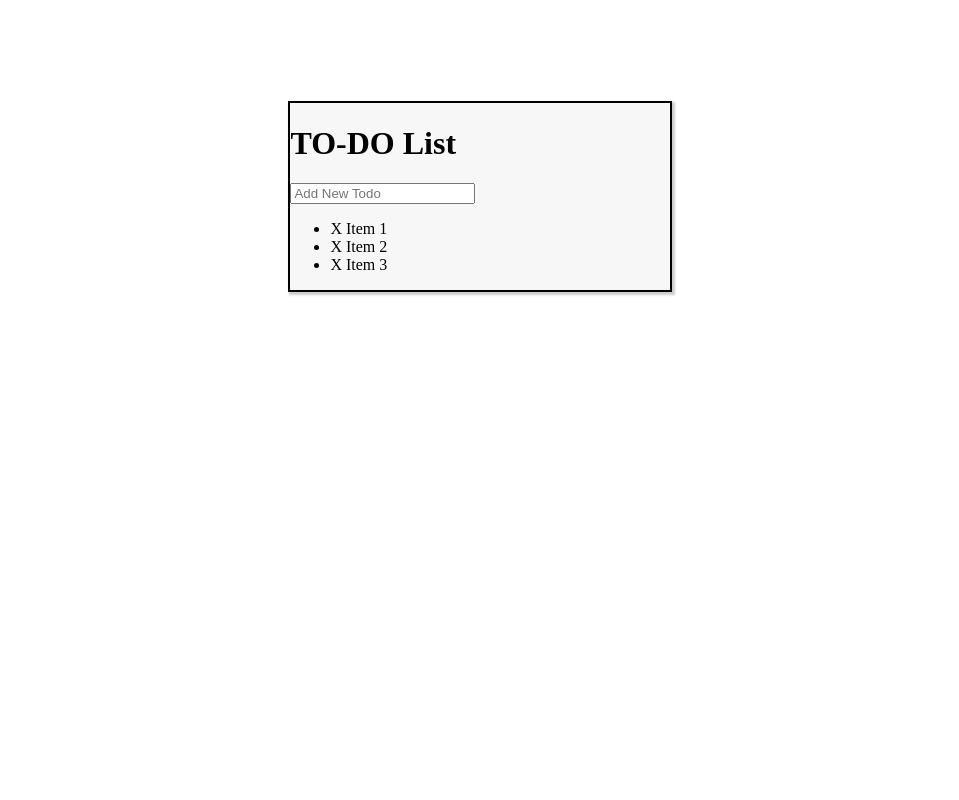
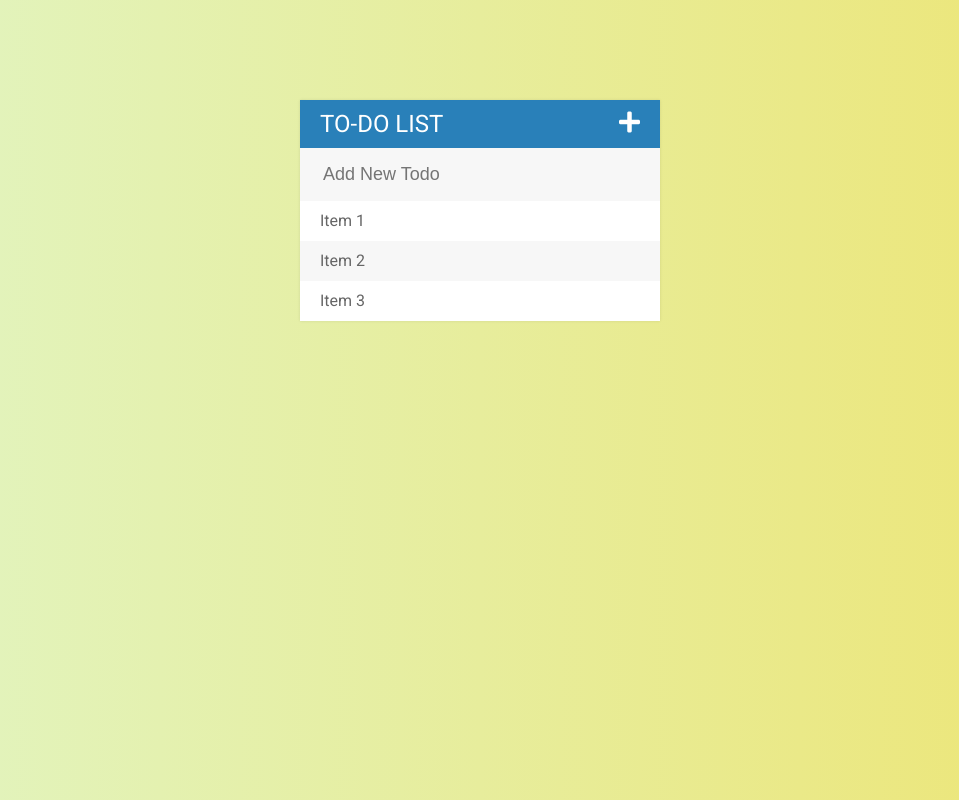
Before and after one commit to RyanJLDoucette/ToDo-List-App, a plain HTML site: page index.html in a window 1280 px wide. Shown: the whole page, without its empty margins (160-1119 px from the left). Drawn offline with Linux system fonts and the light colour scheme.

Commit message:
Finished the styling
did most of the styling. There is an issue with lining up the span/li. The span is affected by the line heigh when I want it to just take height.

```diff
--- a/assets/css/styles.css
+++ b/assets/css/styles.css
@@ -1,9 +1,15 @@
+body {
+    font-family: 'Roboto', sans-serif;
+    background: #EDE574;  /* fallback for old browsers */
+    background: -webkit-linear-gradient(to right, #E1F5C4, #EDE574);  /* Chrome 10-25, Safari 5.1-6 */
+    background: linear-gradient(to right, #E1F5C4, #EDE574); /* W3C, IE 10+/ Edge, Firefox 16+, Chrome 26+, Opera 12+, Safari 7+ */
+}
+
 #container {
-    border: 2px solid black;
-    margin: 8% auto;
+    margin: 100px auto;
     background: #f7f7f7;
-    width: 30%;
-    box-shadow: 2px 2px 2px 1px rgba(0, 0, 0, 0.2);
+    width: 360px;
+    box-shadow: 0 0 3px rgba(0, 0, 0, 0.1);
 }
 
 .strike {
@@ -12,5 +18,70 @@
 }
 
 .hidden {
-    display: hidden;
+    display: none;
 }
+
+h1 {
+    background: #2980b9;
+    color: white;
+    margin: 0;
+    padding: 10px 20px;
+    font-size: 24px;
+    font-weight: normal;
+}
+
+input {
+    width: 100%;
+    background: #f7f7f7;
+    font-size: 18px;
+    padding: 13px 13px 13px 20px;
+    color: #2980b9;
+    border: 3px solid rgba(0,0,0,0);
+    margin: 0;
+
+}
+
+ul {
+    list-style: none;
+    margin: 0;
+    padding: 0;
+}
+
+li:nth-child(odd) {
+    background: white;
+}
+
+li {
+    height: 40px;
+    color: #666;
+    line-height: 40px;
+}
+
+input:focus {
+    background: white;
+    border: 3px solid #2980b9;
+    outline: none;
+}
+
+.fa-plus {
+    float: right;
+}
+
+span {
+    background: #e74c3c;
+	height: 100%;
+	margin-right: 20px;
+	text-align: center;
+	color: white;
+	width: 0;
+	display: inline-block;
+    box-sizing: border-box;
+    border: none;
+    transition: 0.2s linear;
+    opacity: 0;
+}
+
+li:hover span {
+    width: 40px;
+    opacity: 1.0;
+}
--- a/assets/js/main.js
+++ b/assets/js/main.js
@@ -18,6 +18,11 @@ $("input[type='text'").on("keypress", function(event){
     if(event.which == 13) {
         var newToDo = $(this).val();//get input
         $(this).val("");//Clear input
-        $("ul").append("<li><span>X </span>" + newToDo + "</li>");
+        $("ul").append("<li><span><i class='fas fa-trash-alt'></i></span> " + newToDo + "</li>");
     }
 });
+
+//hide form when plus is clicked
+$(".fa-plus").on("click", function(){
+    $("input").toggleClass("hidden");
+});
--- a/index.html
+++ b/index.html
@@ -6,16 +6,18 @@
     <title>Page Title</title>
     <meta name="viewport" content="width=device-width, initial-scale=1">
     <link rel="stylesheet" type="text/css" media="screen" href="assets/css/styles.css" />
+    <link href="https://fonts.googleapis.com/css?family=Roboto:300,400,500" rel="stylesheet">
+    <link rel="stylesheet" href="https://use.fontawesome.com/releases/v5.3.1/css/all.css" integrity="sha384-mzrmE5qonljUremFsqc01SB46JvROS7bZs3IO2EmfFsd15uHvIt+Y8vEf7N7fWAU" crossorigin="anonymous">
     <script src="assets/js/lib/jquery-3.3.1.min.js"></script>
 </head>
 <body>
     <div id="container">
-        <h1>TO-DO List</h1>
+        <h1>TO-DO LIST<i class="fas fa-plus"></i></h1>
         <input type="text" placeholder="Add New Todo">
         <ul>
-            <li><span>X </span>Item 1</li>
-            <li><span>X </span>Item 2</li>
-            <li><span>X </span>Item 3</li>
+            <li><span><i class="fas fa-trash"></i> </span>Item 1</li>
+            <li><span><i class="fas fa-trash"></i> </span>Item 2</li>
+            <li><span><i class="fas fa-trash"></i> </span>Item 3</li>
         </ul>
     </div>
 
```
